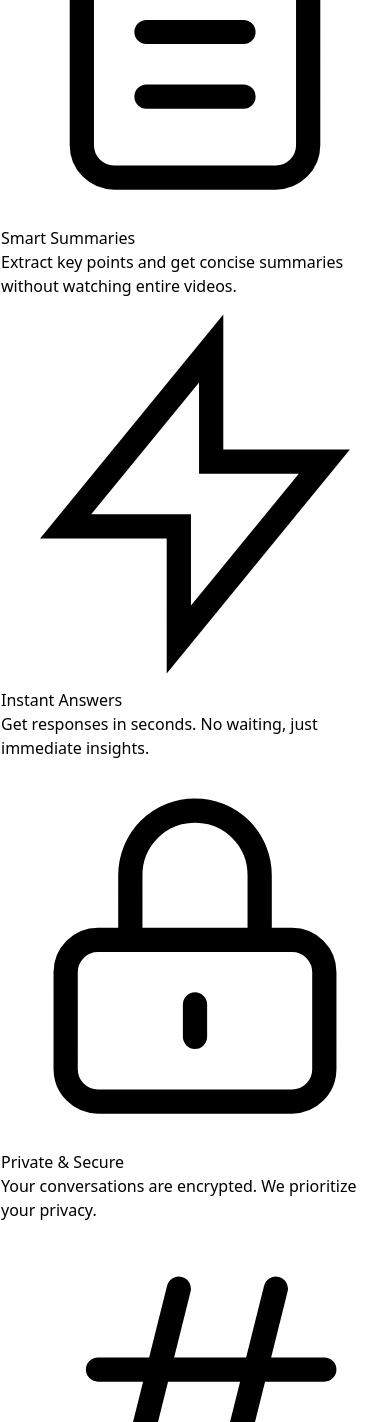
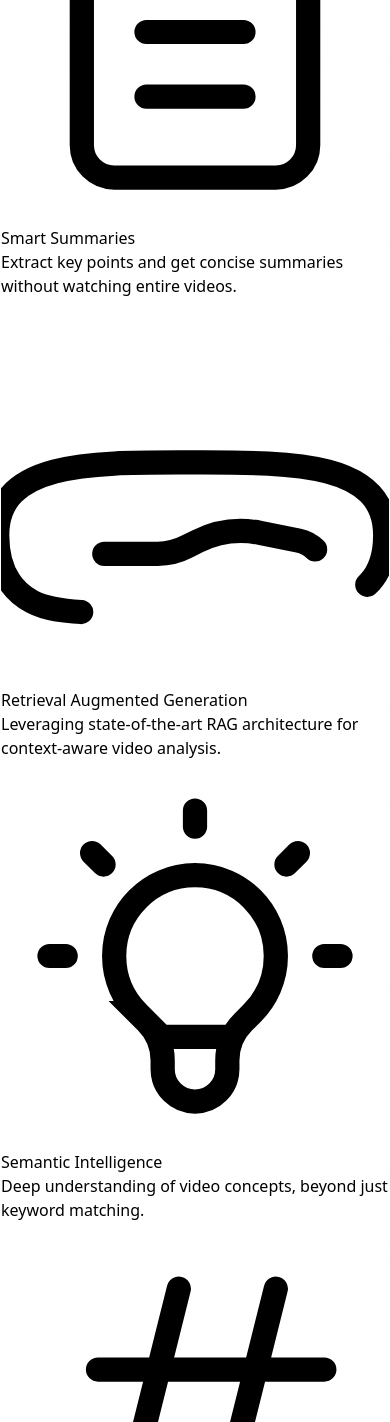
Before and after one commit to ManasArora33/youtube-rag-system, a React (Vite) app in the folder frontend/: page / in a window 390 px wide. Shown: the part 2037-3459 px from the top of the page. Built offline with nearby package versions, Linux system fonts and the light colour scheme; no server answers.

Commit message:
UI: Fixed 'horizontally inverted' send button icon orientation

```diff
--- a/frontend/src/pages/Chat.jsx
+++ b/frontend/src/pages/Chat.jsx
@@ -256,8 +256,22 @@ export default function Chat() {
           background: rgba(255,255,255,0.03);
           border: 1px solid rgba(255,255,255,0.1);
         }
-        .btn-send, .btn-new-chat { background: white; color: black; transition: all 0.2s ease; }
-        .btn-send:hover:not(:disabled), .btn-new-chat:hover:not(:disabled) {
+        .btn-send {
+          background: #fff;
+          color: #000;
+          transition: all 0.2s cubic-bezier(0.4, 0, 0.2, 1);
+          border: 1px solid rgba(255,255,255,0.1);
+        }
+        .btn-send:hover:not(:disabled) {
+          transform: translateY(-2px) scale(1.02);
+          box-shadow: 0 8px 24px rgba(255,255,255,0.15);
+          background: #f8f8f8;
+        }
+        .btn-send:active:not(:disabled) {
+          transform: translateY(0) scale(0.98);
+        }
+        .btn-new-chat { background: white; color: black; transition: all 0.2s ease; }
+        .btn-new-chat:hover:not(:disabled) {
           transform: translateY(-1px);
           box-shadow: 0 4px 12px rgba(255,255,255,0.15);
         }
@@ -390,7 +404,23 @@ export default function Chat() {
                     rows={1} disabled={!chatId || loading}
                   />
                 </div>
-                <button onClick={sendMessage} disabled={!inputMessage.trim() || loading} className="w-12 h-12 btn-send rounded-2xl flex items-center justify-center disabled:opacity-40"><svg className="w-5 h-5 -rotate-45" fill="none" stroke="currentColor" viewBox="0 0 24 24"><path d="M12 19l9 2-9-18-9 18 9-2zm0 0v-8" strokeWidth={2} /></svg></button>
+                <button
+                  onClick={sendMessage}
+                  disabled={!inputMessage.trim() || loading}
+                  className="btn-send flex-shrink-0 w-12 h-10 md:h-12 rounded-xl flex items-center justify-center disabled:opacity-40 disabled:cursor-not-allowed"
+                  title="Send message"
+                >
+                  {loading ? (
+                    <svg className="animate-spin h-5 w-5" viewBox="0 0 24 24">
+                      <circle className="opacity-25" cx="12" cy="12" r="10" stroke="currentColor" strokeWidth="4" fill="none" />
+                      <path className="opacity-75" fill="currentColor" d="M4 12a8 8 0 018-8V0C5.373 0 0 5.373 0 12h4zm2 5.291A7.962 7.962 0 014 12H0c0 3.042 1.135 5.824 3 7.938l3-2.647z" />
+                    </svg>
+                  ) : (
+                    <svg className="w-5 h-5 rotate-45 relative -left-[1px] top-[1px]" fill="none" stroke="currentColor" viewBox="0 0 24 24">
+                      <path strokeLinecap="round" strokeLinejoin="round" strokeWidth={2.5} d="M12 19l9 2-9-18-9 18 9-2zm0 0v-8" />
+                    </svg>
+                  )}
+                </button>
               </div>
             )}
           </div>
--- a/frontend/src/pages/Landing.jsx
+++ b/frontend/src/pages/Landing.jsx
@@ -422,20 +422,20 @@ export default function Landing() {
               {
                 icon: (
                   <svg className="w-5 h-5" fill="none" stroke="currentColor" viewBox="0 0 24 24" strokeWidth={1.5}>
-                    <path strokeLinecap="round" d="M13 10V3L4 14h7v7l9-11h-7z" />
+                    <path strokeLinecap="round" d="M19.428 15.428a2 2 0 00-1.022-.547l-2.387-.477a6 6 0 00-3.86.517l-.638.319a4 4 0 01-1.833.46h-3.3m-1.428 3.6c-1.021-.063-2.147-.165-3.043-.642-1.603-.853-2.153-2.451-2.153-4.107 0-4.646 6.014-4.5 12-4.5s12-.146 12 4.5c0 1.285-.328 2.327-1.107 3.064" />
                   </svg>
                 ),
-                title: 'Instant Answers',
-                description: 'Get responses in seconds. No waiting, just immediate insights.'
+                title: 'Retrieval Augmented Generation',
+                description: 'Leveraging state-of-the-art RAG architecture for context-aware video analysis.'
               },
               {
                 icon: (
                   <svg className="w-5 h-5" fill="none" stroke="currentColor" viewBox="0 0 24 24" strokeWidth={1.5}>
-                    <path strokeLinecap="round" d="M12 15v2m-6 4h12a2 2 0 002-2v-6a2 2 0 00-2-2H6a2 2 0 00-2 2v6a2 2 0 002 2zm10-10V7a4 4 0 00-8 0v4h8z" />
+                    <path strokeLinecap="round" d="M9.663 17h4.673M12 3v1m6.364 1.636l-.707.707M21 12h-1M4 12H3m3.343-5.657l-.707-.707m2.828 9.9a5 5 0 117.072 0l-.548.547A3.374 3.374 0 0014 18.469V19a2 2 0 11-4 0v-.531c0-.895-.356-1.754-.989-2.386l-.548-.547z" />
                   </svg>
                 ),
-                title: 'Private & Secure',
-                description: 'Your conversations are encrypted. We prioritize your privacy.'
+                title: 'Semantic Intelligence',
+                description: 'Deep understanding of video concepts, beyond just keyword matching.'
               },
               {
                 icon: (
```
